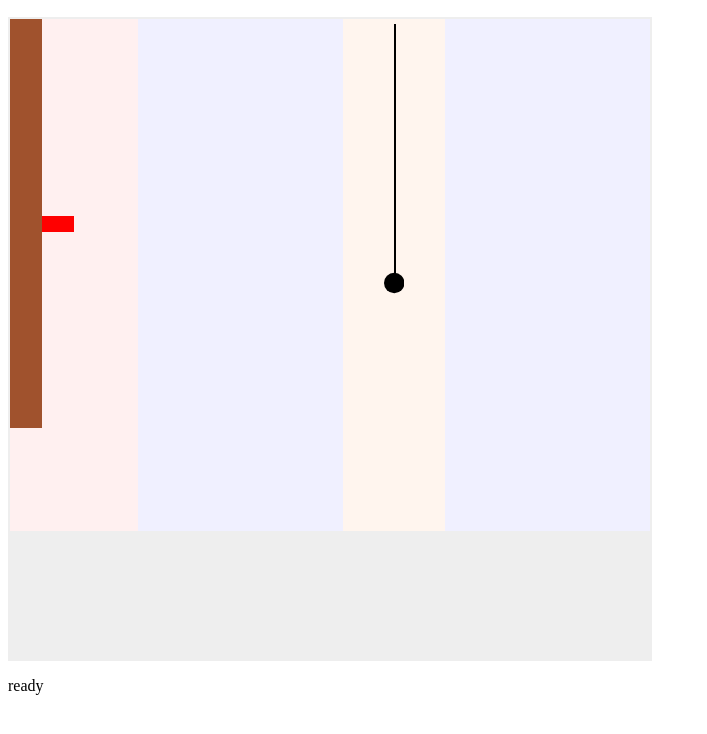
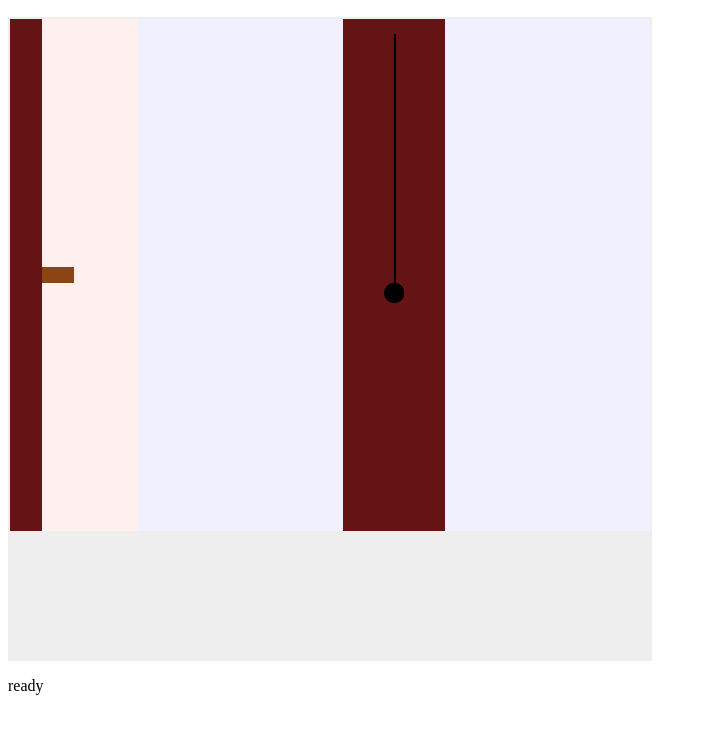
Before and after one commit to elfen20/webpendulum, a plain HTML site: page index.html in a window 1280 px wide. Shown: the part 50-784 px from the top of the page, without its empty margins (0-707 px from the left). Drawn offline with Linux system fonts and the light colour scheme.

Commit message:
changed some colors

```diff
--- a/pendulum.css
+++ b/pendulum.css
@@ -29,10 +29,10 @@
 }
 
 #board {
-    background-color: sienna;
+    background-color: rgb(100, 20, 20);
     position: relative;
     width: 2em;
-    height: 80%;
+    height: 100%;
     cursor: pointer;
 }
 
@@ -46,7 +46,7 @@
 
 #pegimage {
     position: relative;
-    background-color: red;
+    background-color: saddlebrown;
     width: 2em;
     height: 1em;
     left: 0;
@@ -55,7 +55,7 @@
 
 #board-front {
     position: relative;
-    background-color: seashell;
+    background-color: rgb(100, 20, 20);
     left: 40%;
     width: 20%;
     top: 0%;
@@ -89,7 +89,7 @@
     position: relative;
     left: 40%;
     width: 20%;
-    top: 1%;
+    top: 3%;
     height: 50%;
     transform-origin: center top;
     animation-name: swing;
```
